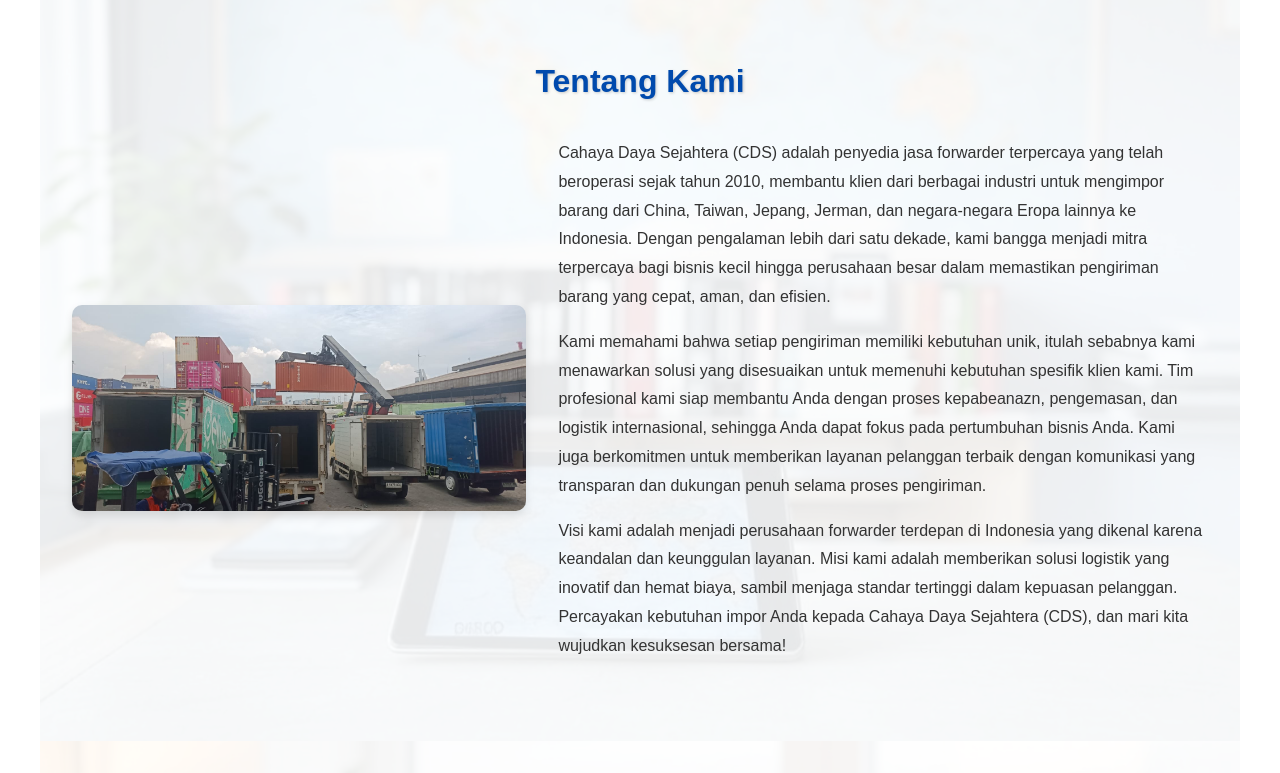
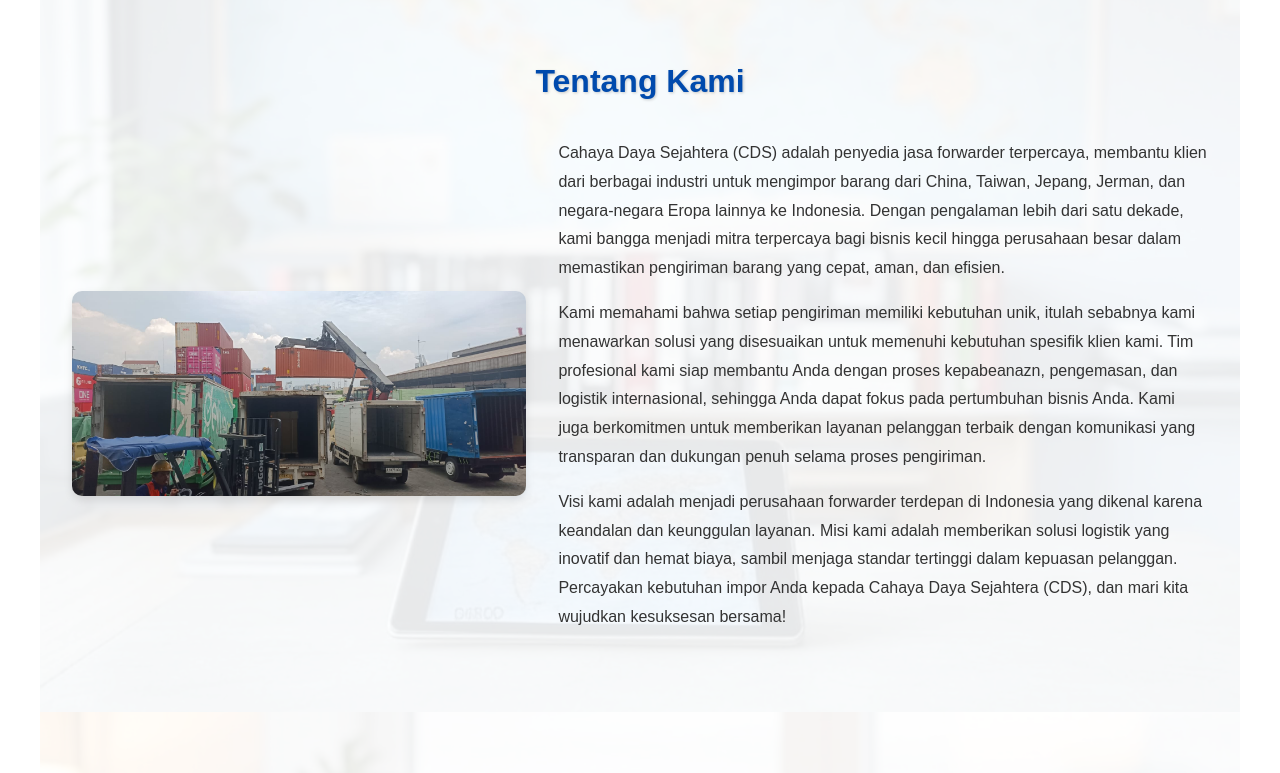
Before and after one commit to ikanAsin-dev/forwarder-website, a plain HTML site: page index.html in a window 1280 px wide. Shown: the part 1340-2113 px from the top of the page. Drawn offline with Linux system fonts and the light colour scheme.

Commit message:
update about text

```diff
--- a/index.html
+++ b/index.html
@@ -107,8 +107,7 @@
         <div class="about-content">
             <img src="images/about-image.jpg" alt="Tentang Cahaya Daya Sejahtera (CDS)" class="about-image">
             <div class="about-text">
-                <p>Cahaya Daya Sejahtera (CDS) adalah penyedia jasa forwarder terpercaya yang telah beroperasi sejak
-                    tahun 2010, membantu klien dari berbagai industri untuk mengimpor barang dari China, Taiwan, Jepang,
+                <p>Cahaya Daya Sejahtera (CDS) adalah penyedia jasa forwarder terpercaya, membantu klien dari berbagai industri untuk mengimpor barang dari China, Taiwan, Jepang,
                     Jerman, dan negara-negara Eropa lainnya ke Indonesia. Dengan pengalaman lebih dari satu dekade, kami
                     bangga menjadi mitra terpercaya bagi bisnis kecil hingga perusahaan besar dalam memastikan
                     pengiriman barang yang cepat, aman, dan efisien.</p>
```
